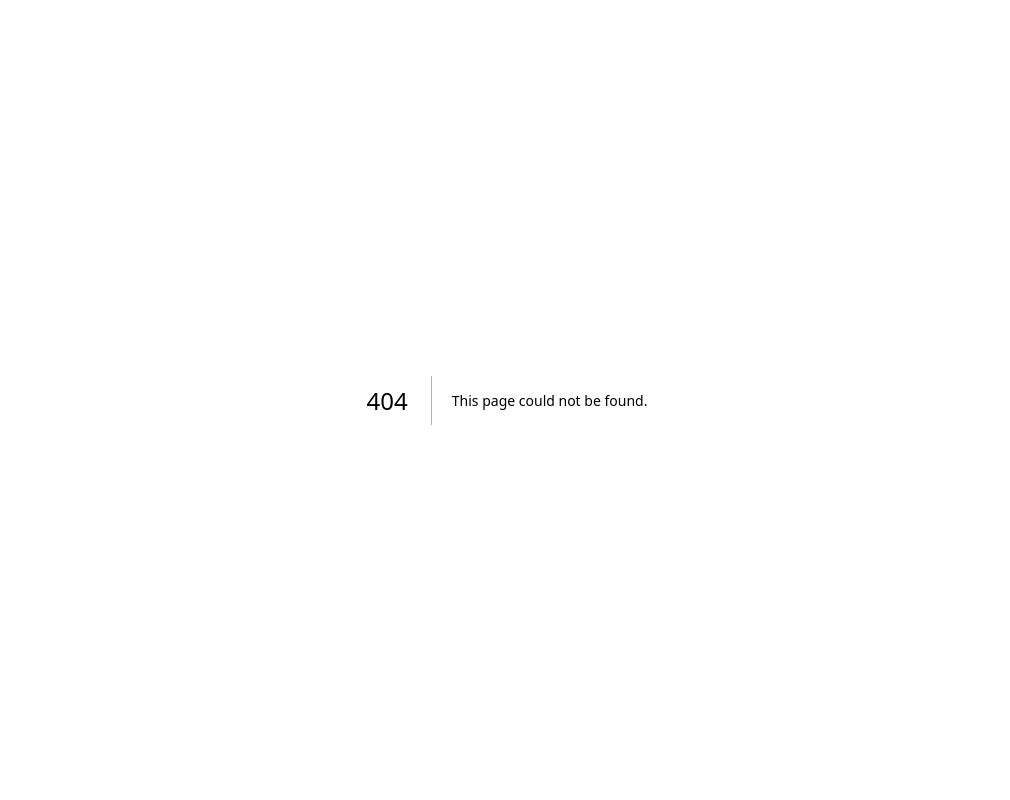
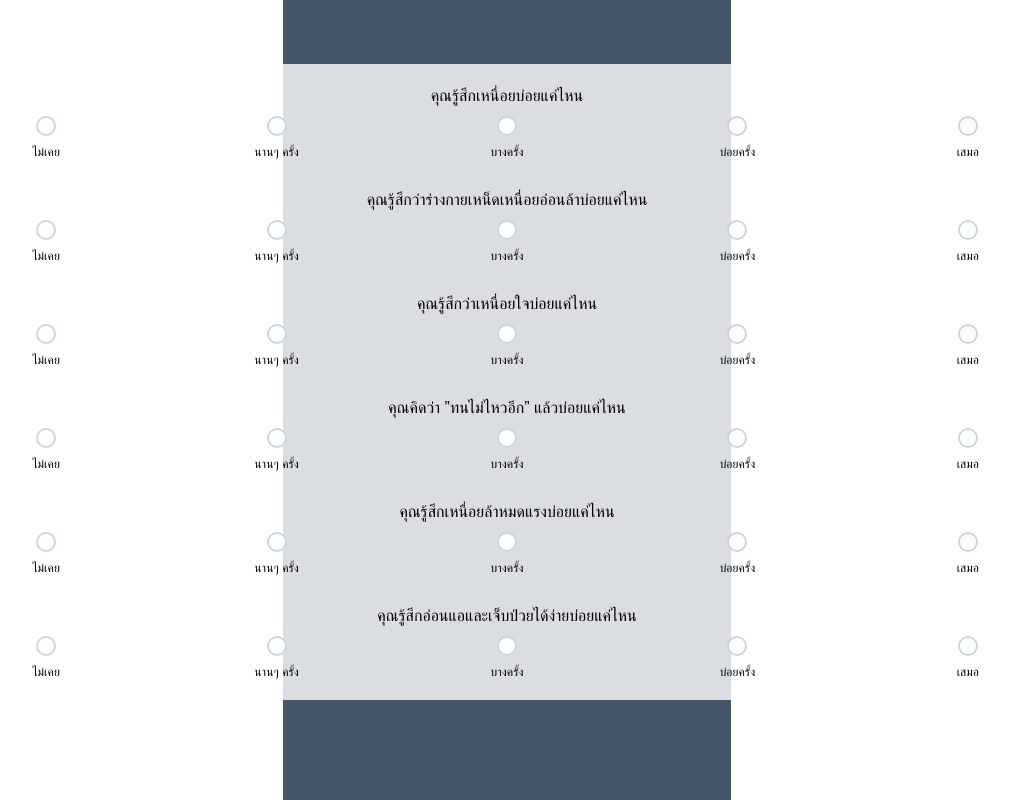
Before and after one commit to bRight36691/YourSkyYourMind_Project, a Next.js app: page /2-1 in a window 1280 px wide. Before the commit this address had no page. Shown: the whole page, without its empty margins (133-1143 px from the left). Built offline with nearby package versions, Linux system fonts and the light colour scheme; a web font is replaced by a local one.

Commit message:
feat: scene 2 page 1,4,7

```diff
--- /dev/null
+++ b/src/app/(interactive)/2-1/page.tsx
@@ -0,0 +1,101 @@
+"use client";
+import Link from "next/link";
+import { motion } from "framer-motion";
+import { useState } from "react";
+import { QuestionRadio } from "~/component/inputs/QuestionRadio";
+
+export default function Page() {
+  const [cbissQ1, setCbissQ1] = useState<string>("");
+  const [cbissQ2, setCbissQ2] = useState<string>("");
+  const [cbissQ3, setCbissQ3] = useState<string>("");
+  const [cbissQ4, setCbissQ4] = useState<string>("");
+  const [cbissQ5, setCbissQ5] = useState<string>("");
+  const [cbissQ6, setCbissQ6] = useState<string>("");
+
+  const onCbissQ1Change = (e: React.ChangeEvent<HTMLInputElement>) => {
+    setCbissQ1(e.target.value);
+    localStorage.setItem("cbissQ1", e.target.value);
+  };
+
+  const onCbissQ2Change = (e: React.ChangeEvent<HTMLInputElement>) => {
+    setCbissQ2(e.target.value);
+    localStorage.setItem("cbissQ2", e.target.value);
+  };
+
+  const onCbissQ3Change = (e: React.ChangeEvent<HTMLInputElement>) => {
+    setCbissQ3(e.target.value);
+    localStorage.setItem("cbissQ3", e.target.value);
+  };
+
+  const onCbissQ4Change = (e: React.ChangeEvent<HTMLInputElement>) => {
+    setCbissQ4(e.target.value);
+    localStorage.setItem("cbissQ4", e.target.value);
+  };
+
+  const onCbissQ5Change = (e: React.ChangeEvent<HTMLInputElement>) => {
+    setCbissQ5(e.target.value);
+    localStorage.setItem("cbissQ5", e.target.value);
+  };
+
+  const onCbissQ6Change = (e: React.ChangeEvent<HTMLInputElement>) => {
+    setCbissQ6(e.target.value);
+    localStorage.setItem("cbissQ6", e.target.value);
+  };
+
+  return (
+    <div className="h-screen w-full overflow-hidden bg-grayBlue object-none">
+      <motion.div
+        initial={{ opacity: 0 }}
+        animate={{ opacity: 1 }}
+        transition={{
+          duration: 1,
+          delay: 0.5,
+        }}
+        className="flex min-h-screen flex-col"
+      >
+        <div className="flex w-full justify-center">
+          <div className="fixed top-16 z-20 flex w-[90%] flex-col items-center gap-7 rounded-[20px] bg-white/80 py-5 text-center text-black">
+            <QuestionRadio
+              question="คุณรู้สึกเหนื่อยบ่อยแค่ไหน"
+              onChange={onCbissQ1Change}
+              values={["0", "25", "50", "75", "100"]}
+            />
+            <QuestionRadio
+              question="คุณรู้สึกว่าร่างกายเหน็ดเหนื่อยอ่อนล้าบ่อยแค่ไหน"
+              onChange={onCbissQ2Change}
+              values={["0", "25", "50", "75", "100"]}
+            />
+            <QuestionRadio
+              question="คุณรู้สึกว่าเหนื่อยใจบ่อยแค่ไหน"
+              onChange={onCbissQ3Change}
+              values={["0", "25", "50", "75", "100"]}
+            />
+            <QuestionRadio
+              question="คุณคิดว่า ”ทนไม่ไหวอีก” แล้วบ่อยแค่ไหน"
+              onChange={onCbissQ4Change}
+              values={["0", "25", "50", "75", "100"]}
+            />
+            <QuestionRadio
+              question="คุณรู้สึกเหนื่อยล้าหมดแรงบ่อยแค่ไหน"
+              onChange={onCbissQ5Change}
+              values={["0", "25", "50", "75", "100"]}
+            />
+            <QuestionRadio
+              question="คุณรู้สึกอ่อนแอและเจ็บป่วยได้ง่ายบ่อยแค่ไหน"
+              onChange={onCbissQ6Change}
+              values={["0", "25", "50", "75", "100"]}
+            />
+          </div>
+        </div>
+
+        {cbissQ1 && cbissQ2 && cbissQ3 && cbissQ4 && cbissQ5 && cbissQ6 && (
+          <Link href="/2-2">
+            <div className="fixed bottom-20 flex w-screen justify-center">
+              <button className="z-20 bg-white text-black">ถัดไป</button>
+            </div>
+          </Link>
+        )}
+      </motion.div>
+    </div>
+  );
+}
--- /dev/null
+++ b/src/app/(interactive)/2-4/page.tsx
@@ -0,0 +1,29 @@
+"use client";
+import Link from "next/link";
+import { motion } from "framer-motion";
+
+export default function Page() {
+  return (
+    <div className="h-screen w-full overflow-hidden bg-grayBlue object-none">
+      <motion.div
+        initial={{ opacity: 0 }}
+        animate={{ opacity: 1 }}
+        transition={{
+          duration: 1,
+          delay: 0.5,
+        }}
+        className="flex min-h-screen flex-col"
+      >
+        <div className="flex h-screen w-full items-center justify-center text-center text-[20px] text-black">
+          <p className="mb-24">แล้วเรื่องเพื่อน ๆ ล่ะ ?</p>
+        </div>
+
+        <Link href="/2-5">
+          <div className="fixed bottom-20 flex w-screen justify-center">
+            <button className="z-20 bg-white text-black">ถัดไป</button>
+          </div>
+        </Link>
+      </motion.div>
+    </div>
+  );
+}
--- /dev/null
+++ b/src/app/(interactive)/2-7/page.tsx
@@ -0,0 +1,31 @@
+"use client";
+import Link from "next/link";
+import { motion } from "framer-motion";
+
+export default function Page() {
+  return (
+    <div className="h-screen w-full overflow-hidden bg-grayBlue object-none">
+      <motion.div
+        initial={{ opacity: 0 }}
+        animate={{ opacity: 1 }}
+        transition={{
+          duration: 1,
+          delay: 0.5,
+        }}
+        className="flex min-h-screen flex-col"
+      >
+        <div className="flex w-full flex-col justify-center text-center text-black">
+          <p className="mt-72 text-[20px]">อาจารย์ ผู้ที่สอนฉัน</p>
+          <p className="mt-2">(หากเรียนจบแล้วให้ถือเป็นหัวหน้างาน)</p>
+          <p className="mt-8 text-[20px]">เค้าโอเคกับเรามั้ยนะ...?</p>
+        </div>
+
+        <Link href="/2-8">
+          <div className="fixed bottom-20 flex w-screen justify-center">
+            <button className="z-20 bg-white text-black">ถัดไป</button>
+          </div>
+        </Link>
+      </motion.div>
+    </div>
+  );
+}
--- /dev/null
+++ b/src/component/inputs/QuestionRadio.tsx
@@ -0,0 +1,33 @@
+import { RadioButton } from "./RadioButton";
+
+type QuestionRadioProps = {
+  question: string;
+  onChange: (choice: React.ChangeEvent<HTMLInputElement>) => void;
+  values: string[];
+};
+
+export const QuestionRadio = ({
+  question,
+  onChange,
+  values,
+}: QuestionRadioProps) => {
+  const choices = ["ไม่เคย", "นานๆ ครั้ง", "บางครั้ง", "บ่อยครั้ง", "เสมอ"];
+  return (
+    <div className="flex w-full flex-col items-center gap-2 text-center">
+      <p>{question}</p>
+      <div className="flex w-full justify-between">
+        {values.map((value: string, index: number): JSX.Element => {
+          return (
+            <div
+              key={index}
+              className="flex w-full flex-col items-center gap-2"
+            >
+              <RadioButton name={question} value={value} onChange={onChange} />
+              <p className="text-xs">{choices[index]}</p>
+            </div>
+          );
+        })}
+      </div>
+    </div>
+  );
+};
```
